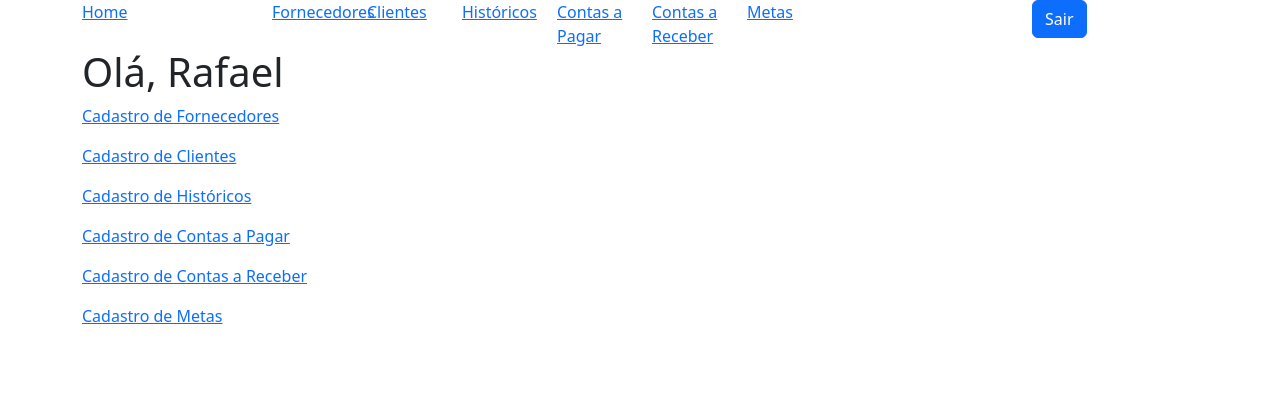
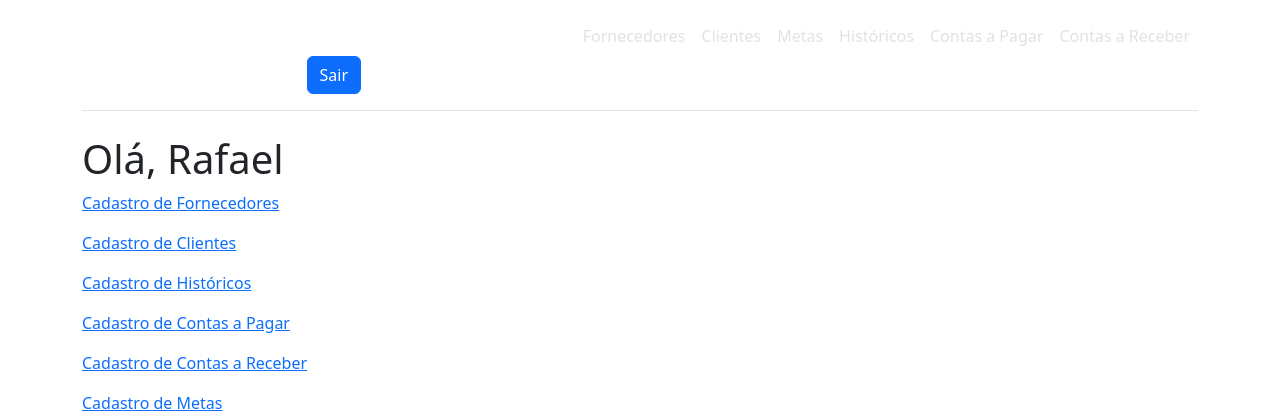
Before and after one commit to rafaelmdgh/pcc, a PHP site: page /index.php in a window 1280 px wide. Shown: the top 420 px of the page. Run offline with PHP 8.4, Linux system fonts and the light colour scheme; a user stored in the database is signed in.

Commit message:
CSS do cabeçalho, melhora do estilo usando exemplo do bootstrap e criação de evento onload no cabeçalho.php para fazer o destaque da tag a relativo a página atual do usuário

```diff
--- a/cabecalho.php
+++ b/cabecalho.php
@@ -7,44 +7,36 @@
 		echo "<link rel='stylesheet' type='text/css' href='/pcc/css/bootstrap/bootstrap.min.css' />";
 		echo "<link rel='stylesheet' type='text/css' href='/pcc/css/estilo.css' />";
 		echo "<script type='text/javascript' src='/pcc/js/bootstrap/bootstrap.min.css'></script>";
+		echo "<script type='text/javascript' src='/pcc/js/funcoes.js'></script>";
 	?>
 </head>
-<body>
-<div class="container">
-	<header width="100%">
-		<div class="row">
-			<div class="col-md-1">
-				<a href="/pcc/index.php">Home</a>
-			</div>
-			<div class="col-md-1">
-			</div>
-			<div class="col-md-1" onclick="alert(a)">
-				<a href="/pcc/cadastro-fornecedores/lista.php">Fornecedores</a>
-			</div>
-			<div class="col-md-1">
-				<a href="/pcc/cadastro-clientes/lista.php">Clientes</a>
-			</div>
-			<div class="col-md-1">
-				<a href="/pcc/cadastro-historicos/lista.php">Históricos</a>
-			</div>
-			<div class="col-md-1">
-				<a href="/pcc/cadastro-contas-pagar/lista.php">Contas a Pagar</a>
-			</div>
-			<div class="col-md-1">
-				<a href="/pcc/cadastro-contas-receber/lista.php">Contas a Receber</a>
-			</div>
-			<div class="col-md-1">
-				<a href="/pcc/cadastro-metas/lista.php">Metas</a>
-			</div>
-			<div class="col-md-2">
-			</div>
-			<div class="col-md-1">
-				<?php
-					if (isset($_SESSION['usuario_codigo'])) {
+<body onload="trocarCor(window.location.href)">
+  </div>
+		<?php
+			if (isset($_SESSION['usuario_codigo'])) {
+					echo '
+						<div class="container">
+							<header class="d-flex flex-wrap align-items-center justify-content-center justify-content-md-between py-3 mb-4 border-bottom">
+							<a href="/pcc/index.php" class="d-flex align-items-center col-md-3 mb-2 mb-md-0 text-dark text-decoration-none">
+								<svg class="bi me-2" width="40" height="32" role="img" aria-label="Bootstrap"><use xlink:href="#bootstrap"></use></svg>
+							</a>
 
-						echo '<input type="button" class="btn btn-primary" onclick="location.href=\'/pcc/login/sair.php\'" value="Sair" />';
-					}
-				?>
+							<ul class="nav col-12 col-md-auto mb-2 justify-content-center mb-md-0">
+								<li><a href="/pcc/cadastro-fornecedores/lista.php" class="nav-link px-2 link-dark">Fornecedores</a></li>
+								<li><a href="/pcc/cadastro-clientes/lista.php" class="nav-link px-2 link-dark">Clientes</a></li>
+								<li><a href="/pcc/cadastro-metas/lista.php" class="nav-link px-2 link-dark">Metas</a></li>
+								<li><a href="/pcc/cadastro-historicos/lista.php" class="nav-link px-2 link-dark">Históricos</a></li>
+								<li><a href="/pcc/cadastro-contas-pagar/lista.php" class="nav-link px-2 link-dark">Contas a Pagar</a></li>
+								<li><a href="/pcc/cadastro-contas-receber/lista.php" class="nav-link px-2 link-dark">Contas a Receber</a></li>
+							</ul>
+
+							<div class="col-md-3 text-end">
+								<input type="button" class="btn btn-primary" onclick="location.href=\'/pcc/login/sair.php\'" value="Sair" />
+							</div>
+							</header>
+					';
+			}
+			?>
 			</div>
 		</div>
 	</header>
--- a/css/estilo.css
+++ b/css/estilo.css
@@ -25,3 +25,8 @@
 	width: 20px;
     height: 20px;
 }
+
+a.nav-link{
+	color: #e3e1e1 !important;
+	border-radius: 15px !important;
+}
--- a/js/funcoes.js
+++ b/js/funcoes.js
@@ -5,3 +5,12 @@
         return true;
     }
 }
+function trocarCor(currentUrl) {
+    var links = document.querySelectorAll("a");
+    for(var i = 0; i < links.length; i++) {
+        if(links[i].href == currentUrl) {
+            links[i].style.backgroundColor = "#e3e1e1";
+            links[i].style.borderRadius = "20px";
+        }
+    }
+}
```
